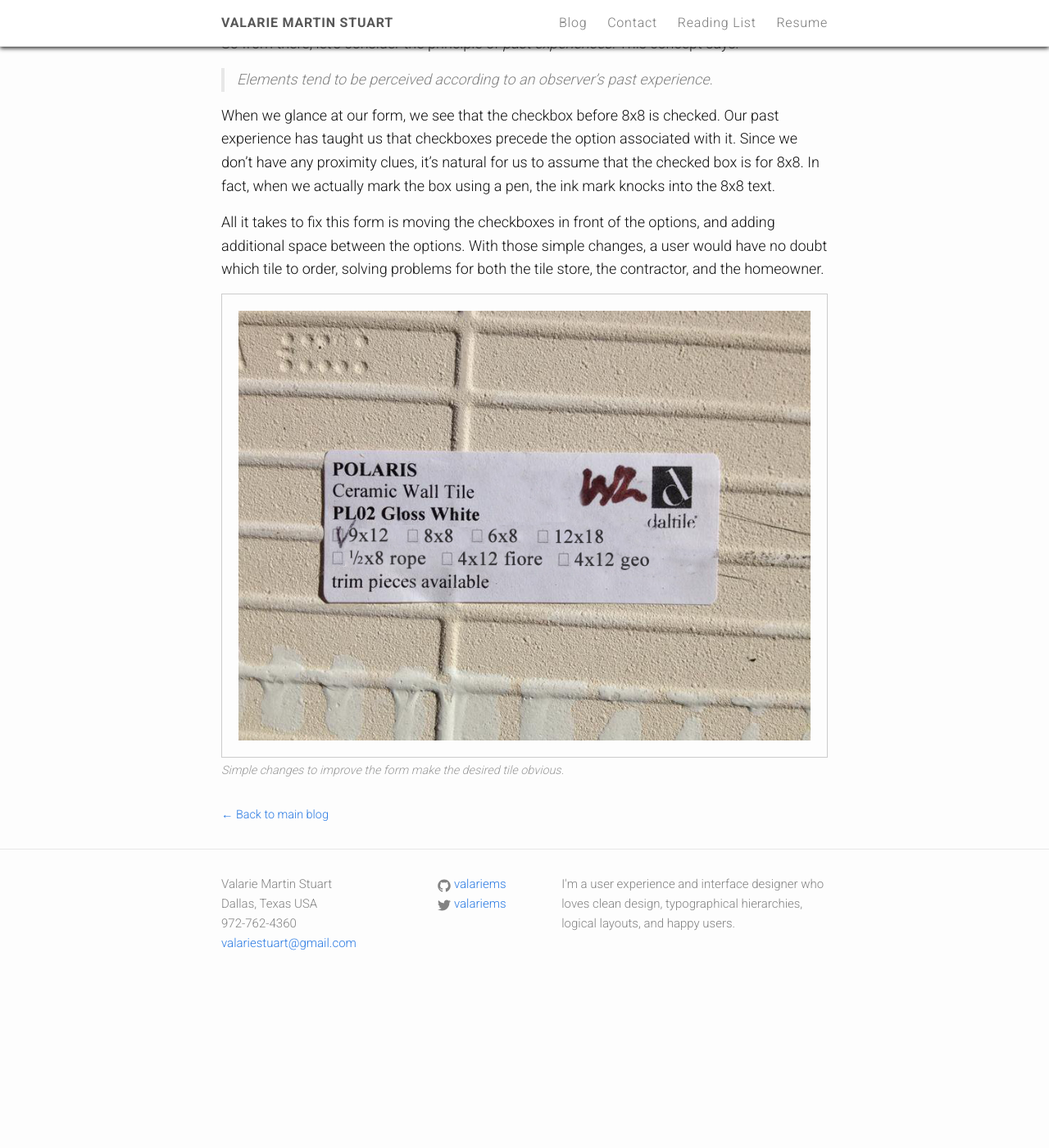
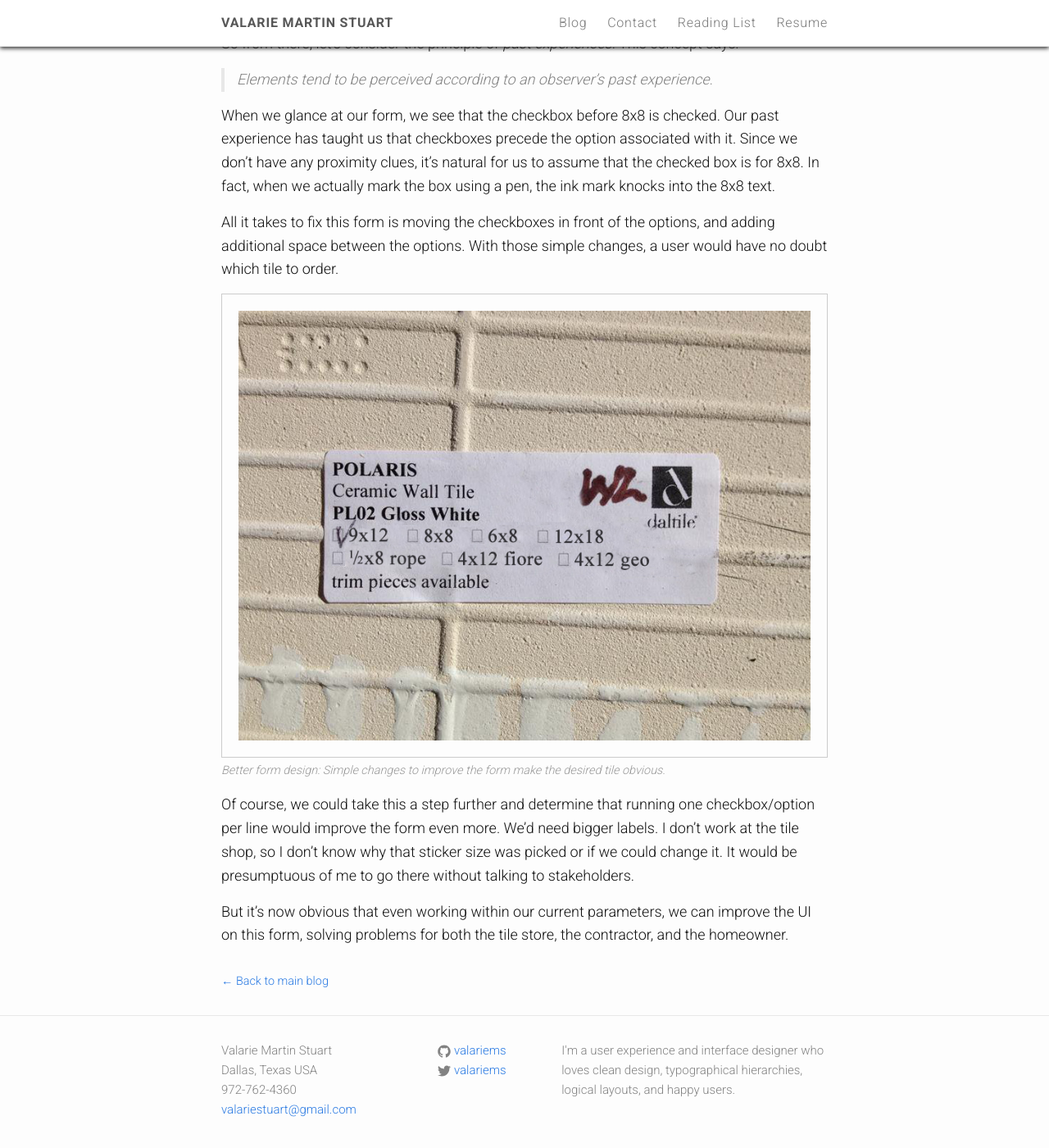
Before and after one commit to valariems/valariems.github.io, a Jekyll site: the page built from _posts/2016-01-08-the-wrong-tile.md, in a window 1280 px wide and 1400 px high, scrolled down 2048 px. Shown: the whole window at 82% size. Built offline with Jekyll 4.4.1, drawn with Linux system fonts in a browser that asks for light colours; nearby versions of some CDN libraries; before the commit the page ends 3260 px from its top, so only the background shows below that; some of the changed text lies outside the part shown.

Commit message:
Better text on post-tile.

```diff
--- a/_posts/2016-01-08-the-wrong-tile.md
+++ b/_posts/2016-01-08-the-wrong-tile.md
@@ -14,7 +14,7 @@ On the day the tile was to be installed, imagine our suprise when square 8" x 8"
 Or did I?
 
 ![Tile order form](/assets/images/blog/content/wrong-tile-checkbox.jpg)
-*What size tile would you order?*
+*Bad form design: What size tile would you order?*
 
 Take a quick glance at that  photo. It's the tile specifications from the tile store, on a sticker affixed to the back of a piece of tile. If you think the checked box is associated with the 8x8 choice, instead of the 9x12 choice, I wouldn't blame you. And I didn't blame the contractor for the mistake, either.
 
@@ -34,7 +34,11 @@ So from there, let's consider the principle of *past experiences*. This concept
 
 When we glance at our form, we see that the checkbox before 8x8 is checked. Our past experience has taught us that checkboxes precede the option associated with it. Since we don't have any proximity clues, it's natural for us to assume that the checked box is for 8x8. In fact, when we actually mark the box using a pen, the ink mark knocks into the 8x8 text.
 
-All it takes to fix this form is moving the checkboxes in front of the options, and adding additional space between the options. With those simple changes, a user would have no doubt which tile to order, solving problems for both the tile store, the contractor, and the homeowner.
+All it takes to fix this form is moving the checkboxes in front of the options, and adding additional space between the options. With those simple changes, a user would have no doubt which tile to order.
 
 ![Tile order form](/assets/images/blog/content/better-tile-checkbox.jpg)
-*Simple changes to improve the form make the desired tile obvious.*
+*Better form design: Simple changes to improve the form make the desired tile obvious.*
+
+Of course, we could take this a step further and determine that running one checkbox/option per line would improve the form even more. We'd need bigger labels. I don't work at the tile shop, so I don't know why that sticker size was picked or if we could change it. It would be presumptuous of me to go there without talking to stakeholders.
+
+But it's now obvious that even working within our current parameters, we can improve the UI on this form, solving problems for both the tile store, the contractor, and the homeowner.
```
